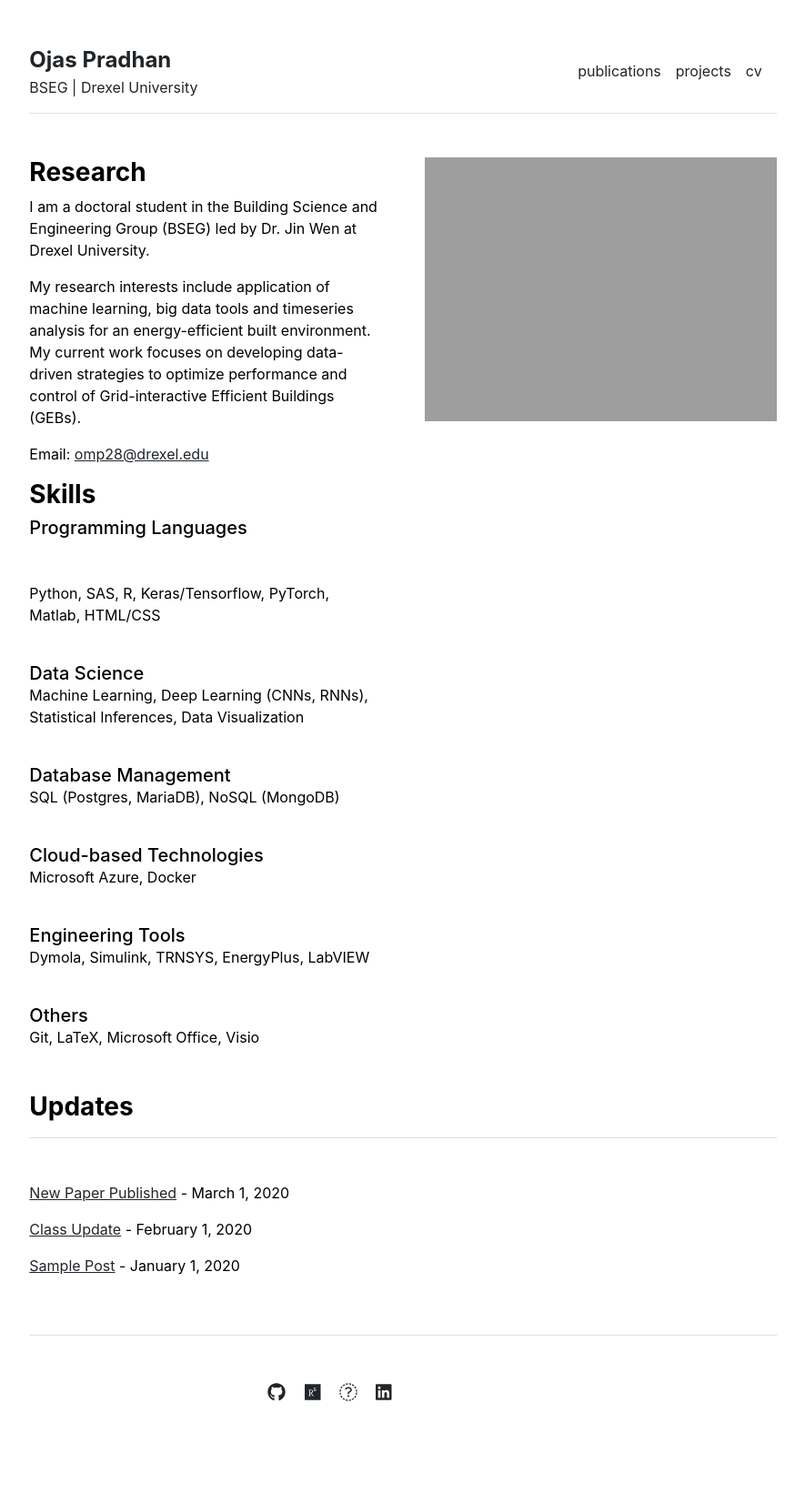
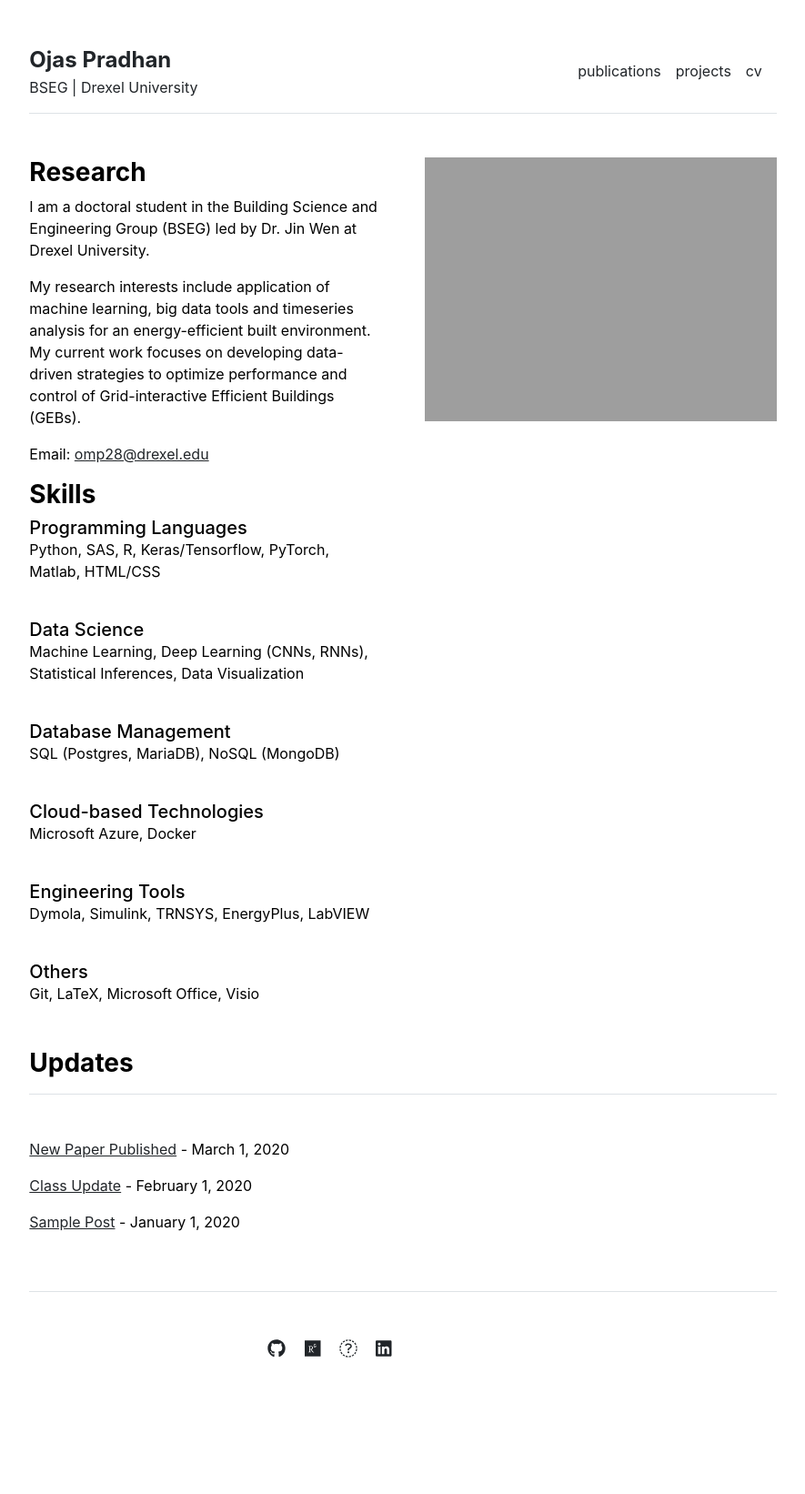
Before and after one commit to pradhanojas/pradhanojas.github.io, a Jekyll site: the page built from index.md, in a window 1280 px wide. Shown: the whole page at 91% size, without its empty margins (197-1082 px from the left). Built offline with Jekyll 4.4.1, drawn with Linux system fonts in a browser that asks for light colours; after the commit the page ends 1594 px from its top, so only the background shows below that.

Commit message:
Update index.md

```diff
--- a/index.md
+++ b/index.md
@@ -11,7 +11,7 @@ Email: <a href="mailto:omp28@drexel.edu">omp28@drexel.edu</a>
 
 
 <h3 class="fw-bold">Skills</h3>
-<h5 class="mb-5">Programming Languages</h5>
+<h5 class="mb-0">Programming Languages</h5>
 <div>
     Python, SAS, R, Keras/Tensorflow, PyTorch, Matlab, HTML/CSS
 </div>
```
